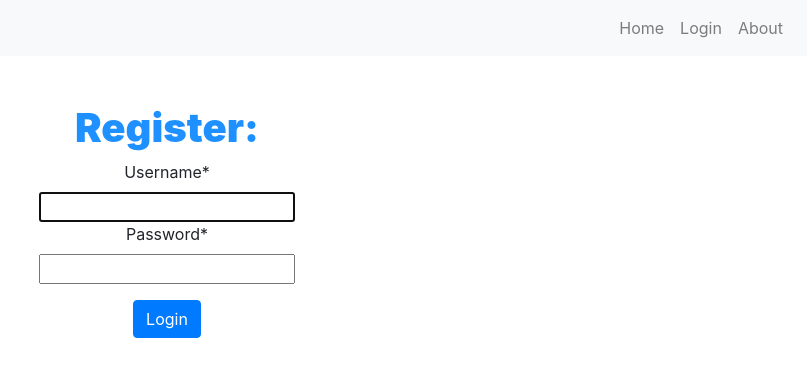
After one commit to SandyAbdullahi/django-todo, a Django app: page /accounts/login/ in a window 1280 px wide. The commit adds this page. Shown: the top 385 px of the page, without its empty margins (473-1280 px from the left). Run offline with Django 3.2, Linux system fonts and the light colour scheme; some libraries are stand-ins or nearby versions.

Commit message:
create login url and template

```diff
--- a/project/settings.py
+++ b/project/settings.py
@@ -135,3 +135,6 @@ STATICFILES_DIRS = [
 
 MEDIA_URL = '/media/'
 MEDIA_ROOT = os.path.join(BASE_DIR, 'media')
+
+
+LOGIN_REDIRECT_URL = 'landing'
--- a/project/todo/urls.py
+++ b/project/todo/urls.py
@@ -1,4 +1,4 @@
-from django.urls import path
+from django.urls import path, include
 
 from . import views
 
@@ -7,4 +7,5 @@ urlpatterns = [
     path('', views.LANDING, name='landing'),
     path('about/', views.ABOUT, name='about'),
     path('register/', views.NEW_USER, name='sign_up'),
+    path('accounts/', include('django.contrib.auth.urls')),
 ]
--- a/templates/includes/navbar.html
+++ b/templates/includes/navbar.html
@@ -1,6 +1,7 @@
 <nav class="navbar navbar-expand navbar-light bg-light">
     <div class="nav navbar-nav ml-auto">
         <a class="nav-item nav-link" href="{% url 'landing' %}">Home</a>
+         <a class="nav-item nav-link" href="{% url 'login' %}">Login</a>
         <a class="nav-item nav-link" href="{% url 'about' %}">About</a>
     </div>
 </nav>
--- /dev/null
+++ b/templates/registration/login.html
@@ -0,0 +1,16 @@
+{% extends 'base.html' %}
+
+{% load crispy_forms_tags %}
+
+{% block content %}
+<div class="container p-5">
+   <h1 class="text-center">Register:</h1>
+    <div class="row justify-content-center">
+        <form method="POST" class="text-center">
+            {% csrf_token %}
+            {{ form|crispy }}
+            <button type="submit" class="mt-3 btn btn-primary">Login</button>
+        </form>
+    </div>
+</div>
+{% endblock  %}
```
Also changed, not shown: project/todo/views.py (+11 -5 lines).
